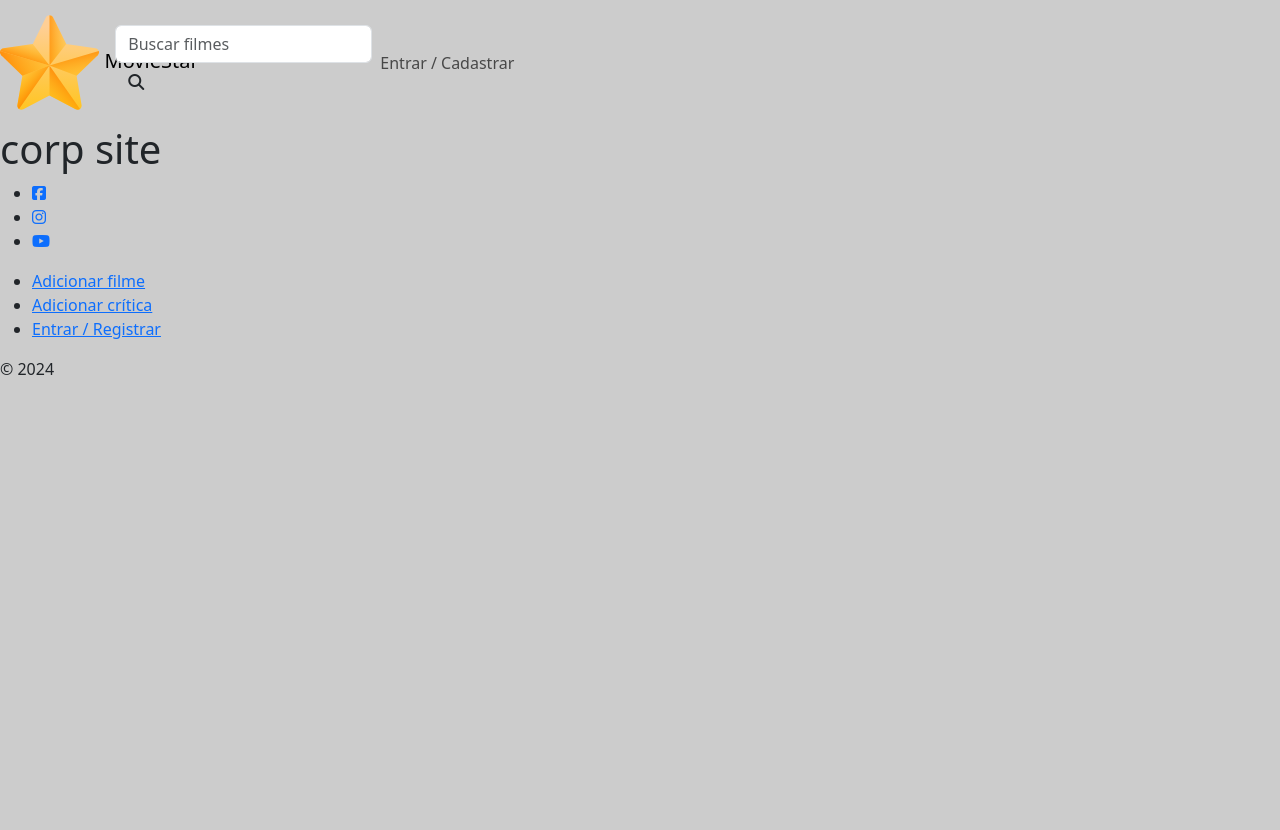
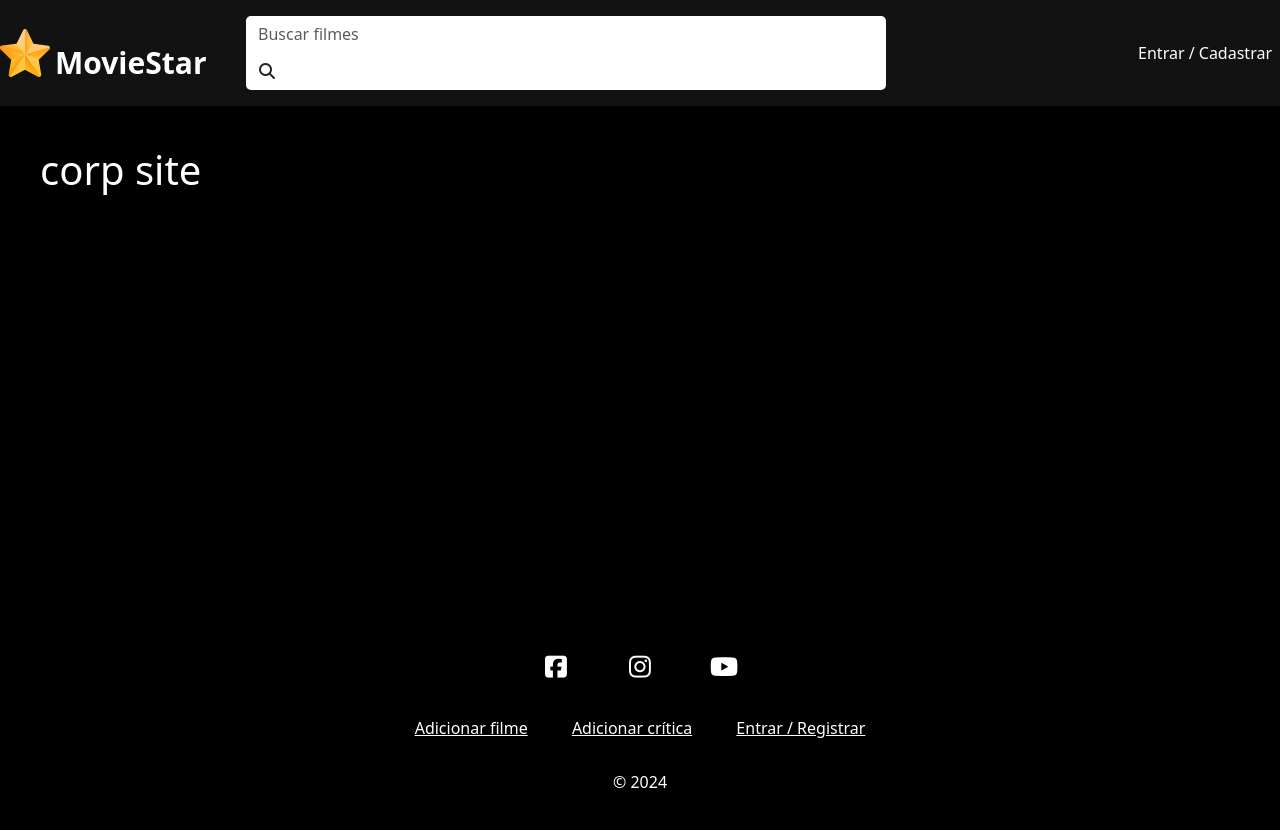
Before and after one commit to UhCardoso/MedAvaliar, a PHP site: page / in a window 1280 px wide. Before the commit the page ends 375 px from the top, so only its background shows below. Run offline with PHP 8.4, Linux system fonts and the light colour scheme.

Commit message:
adicionar css no cabecalho e rodape

```diff
--- a/css/styles.css
+++ b/css/styles.css
@@ -1,3 +1,112 @@
-body {
-    background-color: #ccc;
+/* navbar */
+.navbar-brand {
+    position: relative;
 }
+
+#logo {
+    width: 50px;
+}
+
+#moviestar-title {
+    color: #fff;
+    position: absolute;
+    bottom: -2px;
+    font-size: 30px;
+    left: 55px;
+    font-weight: bold;
+}
+
+#main-navbar {
+    background-color: #121212;
+}
+
+#search-form {
+    margin: 0 auto;
+    background-color: #fff;
+    border-radius: 5px;
+    width: 50%;
+    margin-left: 180px;
+}
+
+#search-form .form-control {
+    border: none;
+    width: 90%;
+    box-shadow: none;
+}
+
+#navbar {
+    min-width: 30%;
+}
+
+.navbar-nav {
+    justify-content: flex-end;
+    width: 100%;
+}
+
+.navbar-nav .nav-item .nav-link {
+    color: #fff;
+    transition: .5s;
+}
+
+.navbar-nav .nav-item .nav-link:hover {
+    color: #999;
+}
+
+.bold {
+    font-weight: bold;
+}
+
+/*home*/
+#main-container {
+    background-color: #000;
+    color: #fff;
+    min-height: 65vh;
+    padding: 40px;
+}
+
+/*footer*/
+#footer {
+    background-color: #000;
+    color: #fff;
+    text-align: center;
+    margin: 0;
+    padding: 20px;
+}
+
+#social-container ul,
+#footer-links-container ul {
+    list-style-type: none;
+    padding: 0;
+}
+
+#social-container li,
+#footer-links-container li {
+    display: inline-block;
+    margin: 0 20px;
+}
+
+#social-container li {
+    height: 40px;
+    width: 40px;
+    border-radius: 100%;
+    transition: .5s;
+    line-height: 3;
+}
+
+#social-container li:hover {
+    background-color: #333;
+}
+
+#social-container a,
+#footer-links-container a {
+    color: #fff;
+    transition: .5s;
+}
+
+#social-container li i {
+    font-size: 25px;
+}
+
+#footer-links-container {
+    margin: 30px 0;
+}
--- a/index.php
+++ b/index.php
@@ -49,7 +49,7 @@ require_once("db.php");
         <h1>corp site</h1>
     </div>
     <footer id="footer">
-        <div class="social-container">
+        <div id="social-container">
             <ul>
                 <li>
                     <a href="#"><i class="fab fa-facebook-square"></i></a>
```
